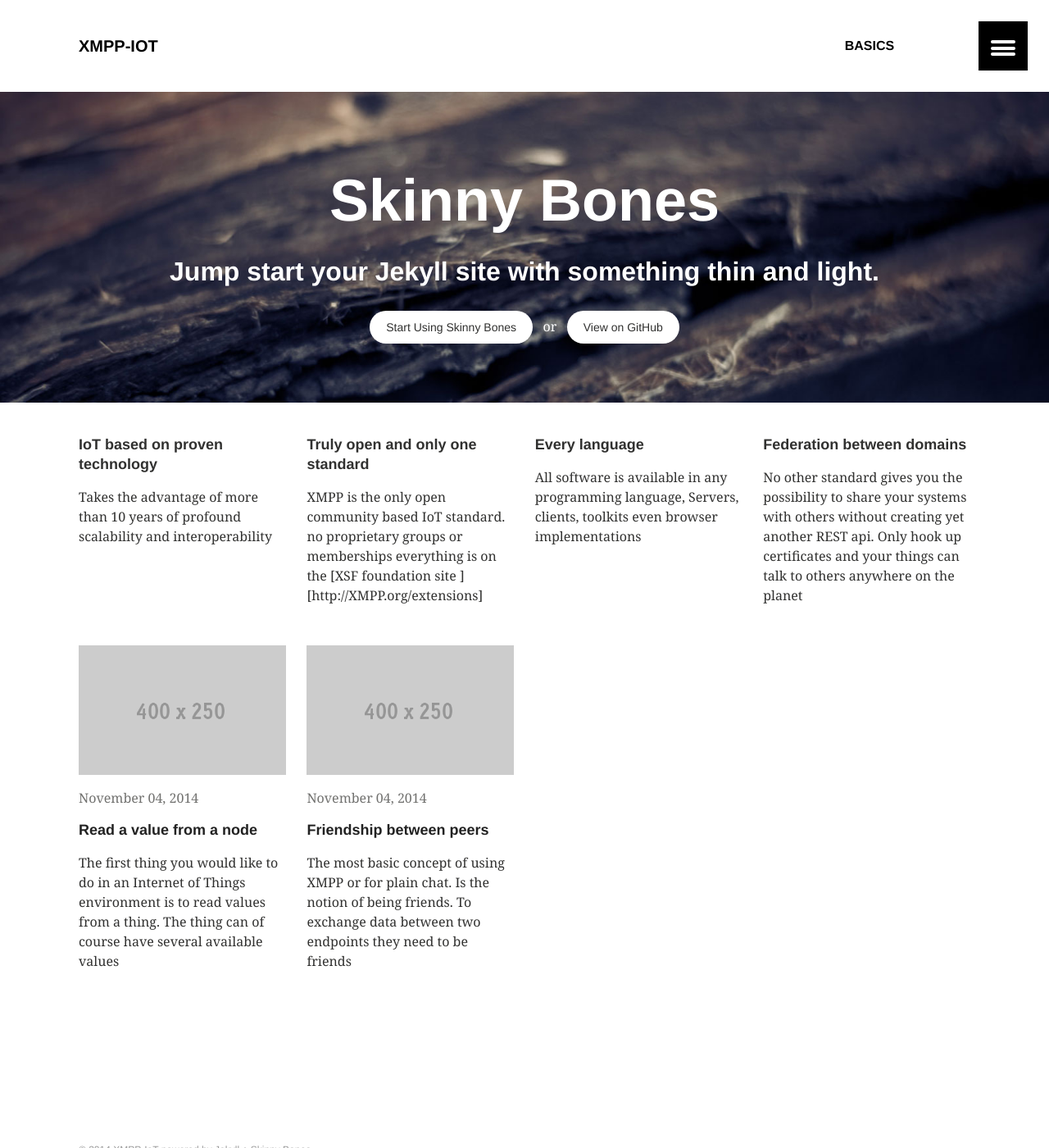
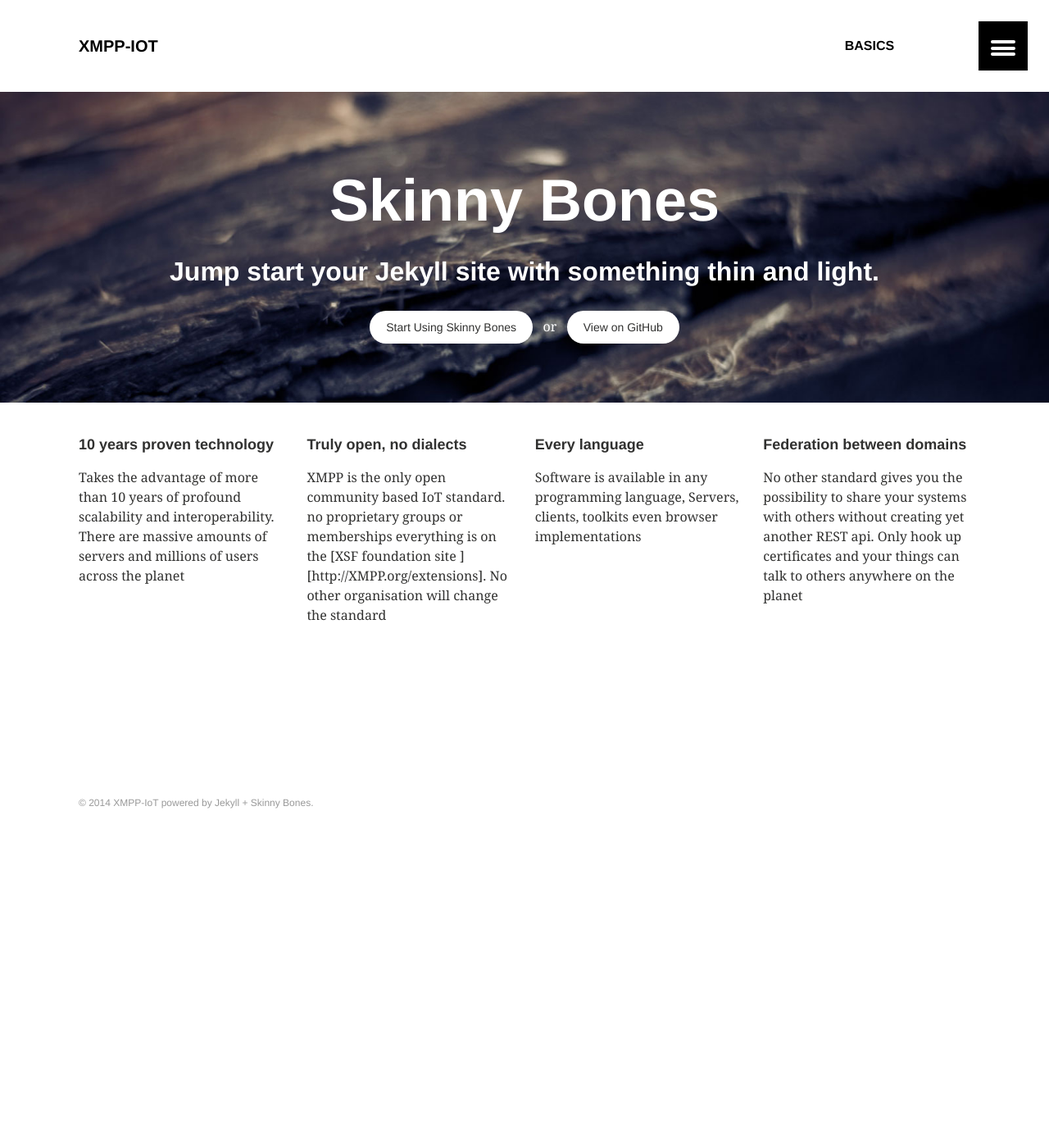
Before and after one commit to xmpp-iot/xmpp-iot.github.io, a Jekyll site: the page built from index.md, in a window 1280 px wide and 1400 px high. Shown: the whole window at 82% size. Built offline with Jekyll 4.4.1, drawn with Linux system fonts in a browser that asks for light colours.

Commit message:
work first page layout

```diff
--- a/index.md
+++ b/index.md
@@ -8,21 +8,23 @@
 <div class="tiles">
 
 <div class="tile">
-  <h2 class="post-title">IoT based on proven technology</h2>
+  <h2 class="post-title">10 years proven technology</h2>
   <p class="post-excerpt">Takes the advantage of more than 10 years of
-  profound scalability and interoperability </p>
+  profound scalability and interoperability. There are massive amounts
+  of servers and millions of users across the planet</p>
 </div><!-- /.tile -->
 
 <div class="tile">
-  <h2 class="post-title">Truly open and only one standard</h2>
+  <h2 class="post-title">Truly open, no dialects</h2>
   <p class="post-excerpt">XMPP is the only open community based IoT
   standard. no proprietary groups or memberships everything is on the
-  [XSF foundation site ][http://XMPP.org/extensions]</p>
+  [XSF foundation site ][http://XMPP.org/extensions]. No other
+  organisation will change the standard</p>
 </div><!-- /.tile -->
 
 <div class="tile">
   <h2 class="post-title">Every language</h2>
-  <p class="post-excerpt">All software is available in any
+  <p class="post-excerpt">Software is available in any
   programming language, Servers, clients, toolkits even browser implementations</p>
 </div><!-- /.tile -->
 
@@ -34,7 +36,4 @@
   anywhere on the planet</p>
 </div><!-- /.tile -->
 
-{% for post in site.posts %}
-	{% include post-grid.html %}
-{% endfor %}
 </div><!-- /.tiles -->
```
